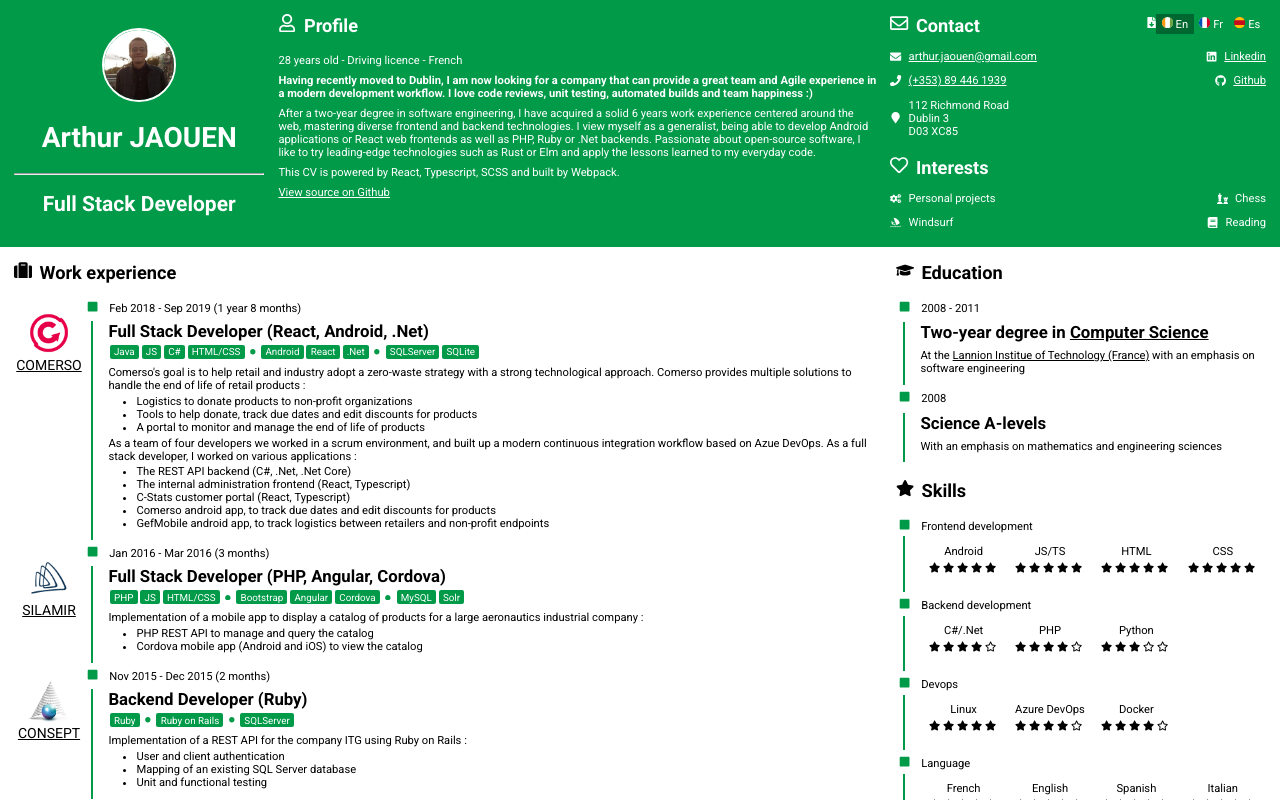
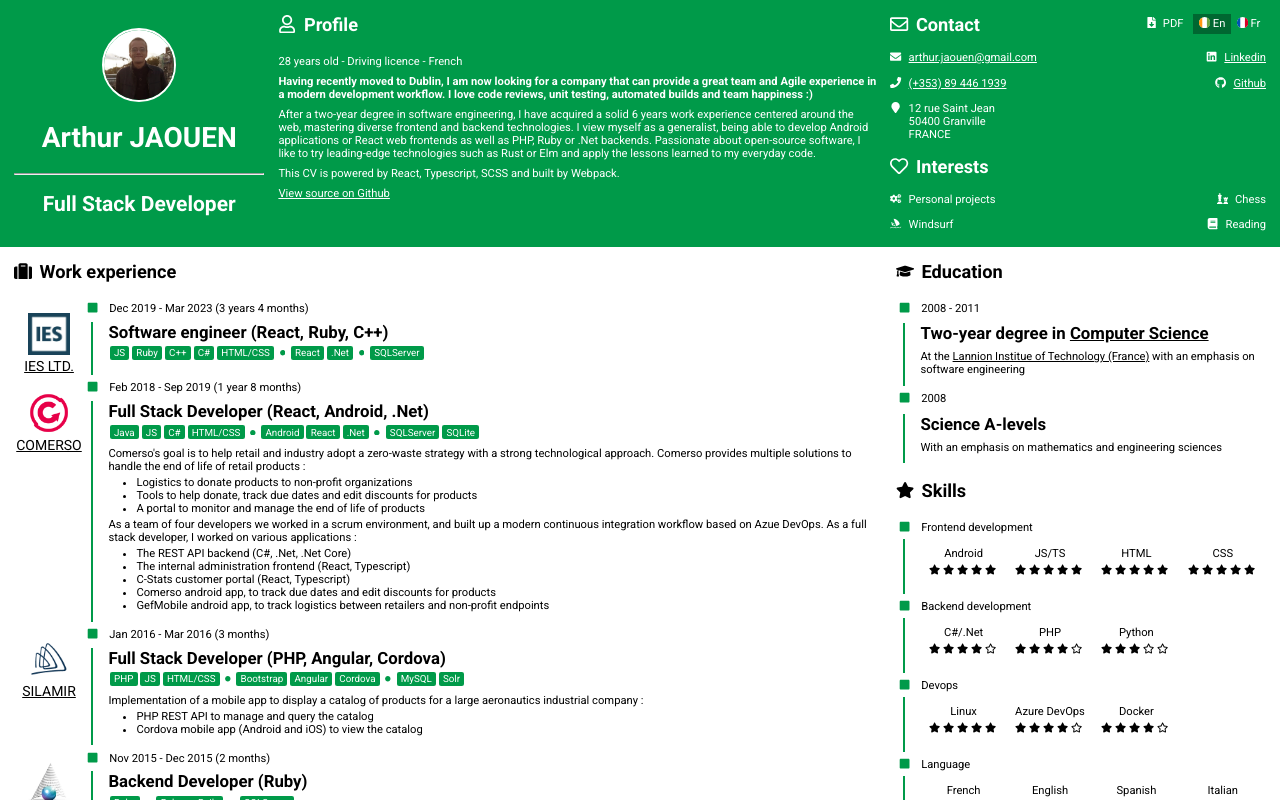
Before and after one commit to arthur-jaouen/cv, a React app: page / in a window 1280 px wide. Shown: the top 800 px of the page. Built offline with nearby package versions, Linux system fonts and the light colour scheme.

Commit message:
Add IES + language from hash

```diff
--- a/src/app/contact.tsx
+++ b/src/app/contact.tsx
@@ -7,7 +7,7 @@ import {
   FaPhone,
   FaRegEnvelope,
 } from 'react-icons/fa';
-import { Fr, T } from '../lib/i18n/translate';
+import { En, T } from '../lib/i18n/translate';
 import { Item } from '../lib/item';
 import { LeftPanel, Panels, RightPanel } from '../lib/panels';
 import { Section } from '../lib/section';
@@ -27,10 +27,10 @@ export const Contact: FunctionComponent = () => (
           </a>
         </Item>
         <Item key="address" icon={FaMapMarker}>
-          112 Richmond Road <br /> Dublin 3 <br /> D03 XC85
-          <Fr>
-            <br /> IRELAND
-          </Fr>
+          12 rue Saint Jean <br /> 50400 Granville
+          <En>
+            <br /> FRANCE
+          </En>
         </Item>
       </LeftPanel>
       <RightPanel>
--- a/src/app/jobs.tsx
+++ b/src/app/jobs.tsx
@@ -6,6 +6,21 @@ import { Section } from '../lib/section';
 
 export const Jobs: FunctionComponent = () => (
   <Section icon={FaSuitcase} title={<T en="Work experience" fr="Expériences professionnelles" />}>
+    <Job
+      start="2019-12"
+      end="2023-03"
+      company={{
+        name: 'IES Ltd.',
+        url: 'https://iesve.com/',
+        logo: require('../img/ies.jpg'),
+      }}
+      title={
+        <T en="Software engineer (React, Ruby, C++)" fr="Ingénieur logiciel (React, Ruby, C++)" />
+      }
+      languages={['JS', 'Ruby', 'C++', 'C#', 'HTML/CSS']}
+      databases={['SQLServer']}
+      frameworks={['React', '.Net']}
+    ></Job>
     <Job
       start="2018-02"
       end="2019-09"
--- a/src/lib/i18n/context.tsx
+++ b/src/lib/i18n/context.tsx
@@ -4,39 +4,35 @@ import {
   FunctionComponent,
   PropsWithChildren,
   useContext,
-  useMemo,
+  useEffect,
   useState,
 } from 'react';
-import { Language } from './language';
+import { Language, languageFromString } from './language';
 
-export type LanguageState = [language: Language, setLanguage: (language: Language) => void];
-
-export const LanguageContext = createContext<LanguageState>([
-  'en',
-  () => {
-    /* Nothing */
-  },
-]);
+export const LanguageContext = createContext<Language>(
+  languageFromString(window.navigator.language),
+);
 
 export function useLanguage(): Language {
-  const [language] = useContext(LanguageContext);
-
-  return language;
+  return useContext(LanguageContext);
 }
 
 export const LanguageProvider: FunctionComponent<PropsWithChildren> = ({ children }) => {
-  const [language, setLanguage] = useState<Language>('en');
+  const [language, setLanguage] = useState(languageFromString(window.navigator.language));
 
-  const value = useMemo<LanguageState>(
-    () => [
-      language,
-      (language: Language) => {
-        dayjs.locale(language);
-        setLanguage(language);
-      },
-    ],
-    [language, setLanguage],
-  );
+  useEffect(() => {
+    function hashChanged() {
+      const language = languageFromString(window.location.hash.substring(1));
+      dayjs.locale(language);
+      setLanguage(language);
+    }
 
-  return <LanguageContext.Provider value={value}>{children}</LanguageContext.Provider>;
+    window.addEventListener('hashchange', hashChanged);
+
+    return () => {
+      window.removeEventListener('hashchange', hashChanged);
+    };
+  }, []);
+
+  return <LanguageContext.Provider value={language}>{children}</LanguageContext.Provider>;
 };
--- a/src/lib/i18n/language.tsx
+++ b/src/lib/i18n/language.tsx
@@ -1 +1,5 @@
 export type Language = 'fr' | 'en' | 'es';
+
+export function languageFromString(lang: string): Language {
+  return (['fr', 'en', 'es'].find((l) => lang.startsWith(l)) as Language) || 'en';
+}
--- a/src/lib/i18n/picker.tsx
+++ b/src/lib/i18n/picker.tsx
@@ -1,10 +1,9 @@
-import { FunctionComponent, useContext } from 'react';
+import { FunctionComponent } from 'react';
 import { IconType } from 'react-icons';
 import { FlagFrance } from '../icons/flagFrance';
 import { FlagIreland } from '../icons/flagIreland';
-import { FlagSpain } from '../icons/flagSpain';
 import { Icon } from '../icons/icon';
-import { LanguageContext } from './context';
+import { useLanguage } from './context';
 import { Language } from './language';
 
 import './picker.scss';
@@ -16,19 +15,13 @@ type PickerLinkProps = {
 };
 
 const PickerLink: FunctionComponent<PickerLinkProps> = ({ language, name, icon }) => {
-  const [selectedLanguage, setLanguage] = useContext(LanguageContext);
-
-  // TODO pick language when URL changes
+  const selectedLanguage = useLanguage();
 
   return (
     <a
       className={`language-picker-link${
         selectedLanguage === language ? ' language-picker-link-selected' : ''
       }`}
-      onClick={(evt) => {
-        evt.preventDefault();
-        setLanguage(language);
-      }}
       href={`#${language}`}
     >
       <Icon icon={icon} />
@@ -41,6 +34,6 @@ export const LanguagePicker: FunctionComponent = () => (
   <div className="language-picker">
     <PickerLink language="en" name="En" icon={FlagIreland} />
     <PickerLink language="fr" name="Fr" icon={FlagFrance} />
-    <PickerLink language="es" name="Es" icon={FlagSpain} />
+    {/* TODO <PickerLink language="es" name="Es" icon={FlagSpain} /> */}
   </div>
 );
--- a/src/lib/icons/icon.scss
+++ b/src/lib/icons/icon.scss
@@ -1,7 +1,7 @@
 @import '../../variables.scss';
 
 .icon {
-  display: inline-flex;
-  align-self: center;
   margin-right: 0.2rem;
+  display: inline-block;
+  vertical-align: middle;
 }
```
Also changed, not shown: src/img/ies.jpg (added).
